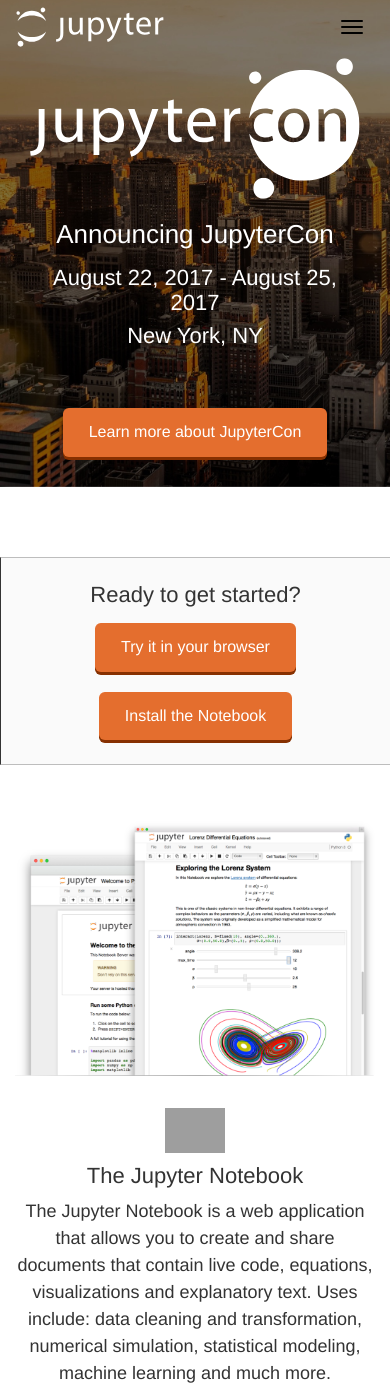
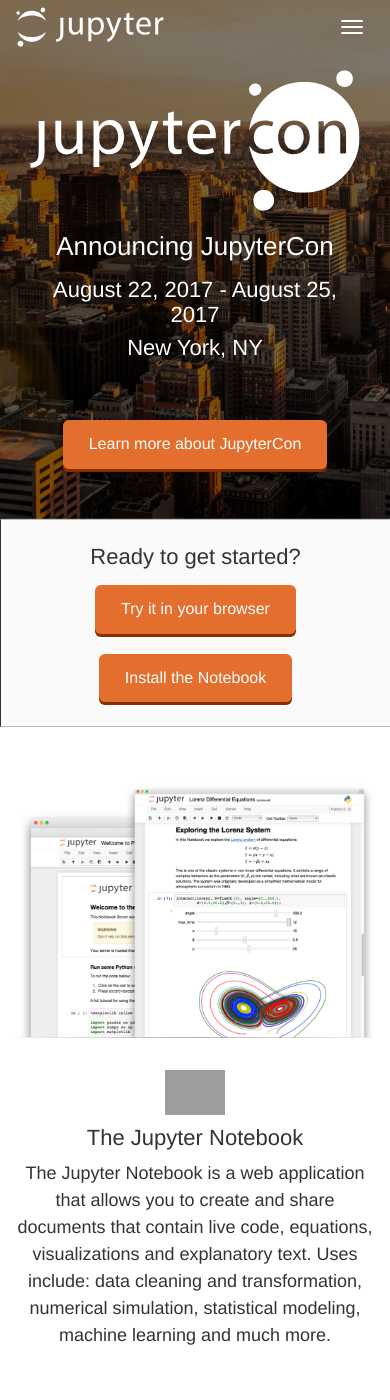
Before and after one commit to jupyter/jupyter.github.io, a Jekyll site: the page built from index.html, in a window 390 px wide and 1400 px high. Built offline with Jekyll 4.4.1, drawn with Linux system fonts in a browser that asks for light colours; comment, search, counter and statistics services are not loaded; grey boxes are pictures that could not be loaded.

Commit message:
Fixed bugs associated with navbar, refined jumbotron design

```diff
--- a/_includes/header.html
+++ b/_includes/header.html
@@ -1,18 +1,19 @@
-<nav class="navbar navbar-fixed-top {% if page.navbar_gray %}navbar-gray{%endif%} {% if page.url == '/' | page.url == '/index.html' %}jupytercon-navbar{% endif %}" role="navigation" id="navbar" >
+<nav class="navbar navbar-fixed-top {% if page.navbar_gray %}navbar-gray{%endif%} {% if page.url == '/' || page.url == '/index.html' %}jupytercon-navbar{% endif %}" role="navigation" id="navbar" >
         <div class="navbar-inner">
         <div class="container">
             <!-- Brand and toggle get grouped for better mobile display -->
             <div class="navbar-header">
                 <button type="button" class="navbar-toggle" data-toggle="collapse" data-target="#bs-example-navbar-collapse-1">
                     <span class="sr-only">Toggle navigation</span>
-                    <span class="icon-bar"></span>
-                    <span class="icon-bar"></span>
-                    <span class="icon-bar"></span>
+                    <span class="icon-bar {% if page.url == '/' || page.url == '/index.html' %}white-icon-bar{% endif %}"></span>
+                    <span class="icon-bar {% if page.url == '/' || page.url == '/index.html' %}white-icon-bar{% endif %}"></span>
+                    <span class="icon-bar {% if page.url == '/' || page.url == '/index.html' %}white-icon-bar{% endif %}"></span>
                 </button>
                 <a class="navbar-brand" href="{{site.baseurl}}/index.html">
-                    <img class="navbar-logo" src="{% if page.url == '/' | page.url == '/index.html' %}{{site.baseurl}}/assets/white_nav_logo.svg{% else %}{{site.baseurl}}/assets/nav_logo.svg{%endif%}" alt="Jupyter logo">
+                    <img id="jupyter-nav-logo" class="navbar-logo" src="{% if page.url == '/' | page.url == '/index.html' %}{{site.baseurl}}/assets/white_nav_logo.svg{% else %}{{site.baseurl}}/assets/nav_logo.svg{%endif%}" alt="Jupyter logo">
                 </a>
             </div>
+            <div class="blur"></div>
             <!-- Collect the nav links, forms, and other content for toggling -->
             <div class="collapse navbar-collapse" id="bs-example-navbar-collapse-1">
                 <ul class="nav navbar-nav navbar-right {% if page.url == '/' | page.url == '/index.html' %}jupytercon-nav{% endif %}">
--- a/css/logo-nav.css
+++ b/css/logo-nav.css
@@ -34,6 +34,9 @@
     -moz-box-shadow: 1px 1px 1px #999;
     -webkit-box-shadow: 1px 1px 1px #999;
     box-shadow: 1px 1px 1px #999;
+}
+.jupytercon-nav > li > .black-tab {
+    color: black;
 }
 .navbar-logo {
     height: 45px;
@@ -554,12 +557,13 @@
     margin-top: 0px;
     position: relative;
     top: -70px;
+    margin-bottom: -70px;
 }
 #jupytercon-logo {
     display: block;
     margin: 0 auto;
     width: 500px;
-    margin-top: 48px;
+    margin-top: 60px;
 }
 .jupytercon-header, .jupytercon-subheader  {
     color: white;
@@ -576,6 +580,10 @@
     display: block;
     text-align: center;
     margin-top: 60px;
+    margin-bottom: 20px;
+}
+.navbar-toggle > .white-icon-bar {
+    background-color: white;
 }
 
 /* Bootstrap Breakpoint Media Queries */
@@ -794,7 +802,6 @@
     }
     .jupytercon-jumbotron {
         margin-right: 0px;
-        margin-bottom: 0px;
     }
 }
 /* Extra small devices (these are mostly fixes to make sure elements act correctly to look good) */
--- a/js/scroll.js
+++ b/js/scroll.js
@@ -1,20 +1,51 @@
-$(window).on("scroll", function () {
-    if ($(this).scrollTop() > 200) {
-        $(".navbar").addClass("transparent");
-        // $(".navbar").stop().animate({opacity: 0});
+$(document).ready(function() {
+    $(window).bind('resize', function() {
+        if (window.location.pathname == '/' || window.location.pathname == '/index.html') {
+            if (window.outerWidth < 768) {
+                $('.navbar').removeClass('jupytercon-navbar');
+                $('.tab').addClass('black-tab');
+                document.getElementById('jupyter-nav-logo').src = '/assets/nav_logo.svg';
+                $('.icon-bar').removeClass('white-icon-bar');
             }
             else {
-        $(".navbar").removeClass("transparent");
-        // $(".navbar").stop().animate({opacity: 1});
+                console.log(window.location.pathname);
+                $('.navbar').addClass('jupytercon-navbar');
+                $('.tab').removeClass('black-tab');
+                document.getElementById('jupyter-nav-logo').src = '/assets/white_nav_logo.svg';
+                $('.icon-bar').addClass('white-icon-bar');
+            }
         }
     });
     $(window).on("scroll", function () {
         if ($(this).scrollTop() > 0) {
             $(".navbar").addClass("navbar-scroll");
             // $(".navbar").stop().animate({opacity: 0});
+
+            // For JupyterCon Custom Navbar
+            if (window.location.pathname == '/' || window.location.pathname == '/index.html') {
+                $('.navbar').removeClass('jupytercon-navbar');
+                $('.tab').addClass('black-tab');
+                document.getElementById('jupyter-nav-logo').src = '/assets/nav_logo.svg';
+                $('.icon-bar').removeClass('white-icon-bar');
+            }
         }
         else {
             $(".navbar").removeClass("navbar-scroll");
             // $(".navbar").stop().animate({opacity: 1});
+
+            // For JupyterCon Custom Navbar
+            if (window.location.pathname == '/' || window.location.pathname == '/index.html') {
+                if (window.outerWidth < 768) {
+                    $('.navbar').removeClass('jupytercon-navbar');
+                }
+                else {
+                    console.log(window.location.pathname);
+                    $('.navbar').addClass('jupytercon-navbar');
+                    $('.tab').removeClass('black-tab');
+                    document.getElementById('jupyter-nav-logo').src = '/assets/white_nav_logo.svg';
+                    $('.icon-bar').addClass('white-icon-bar');
+                }
+            }
         }
     });
+});
```
Lines whose indentation alone changed are shown as unchanged.
